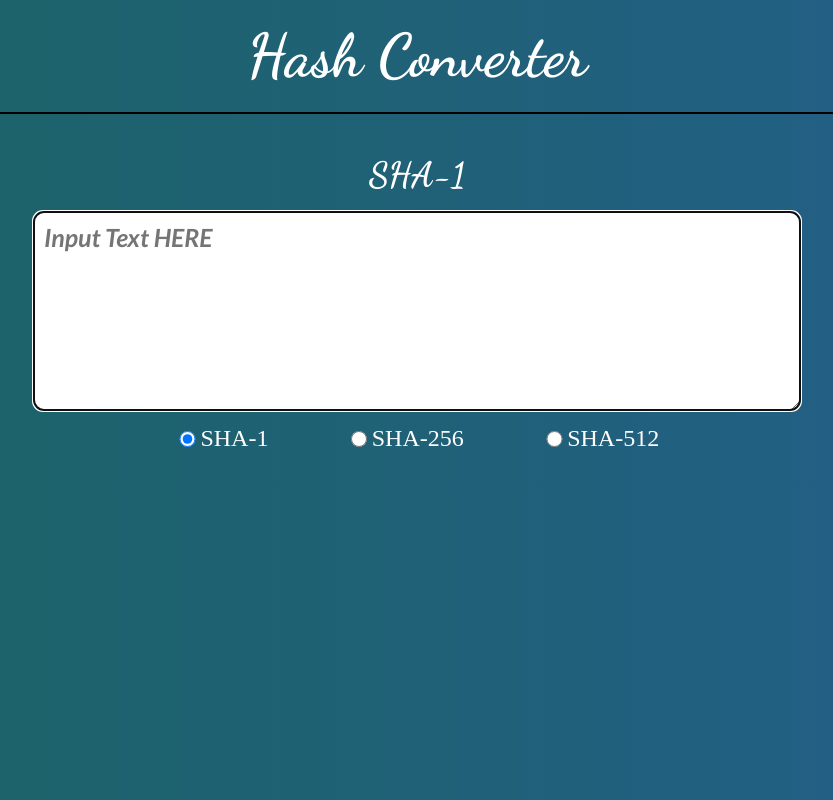
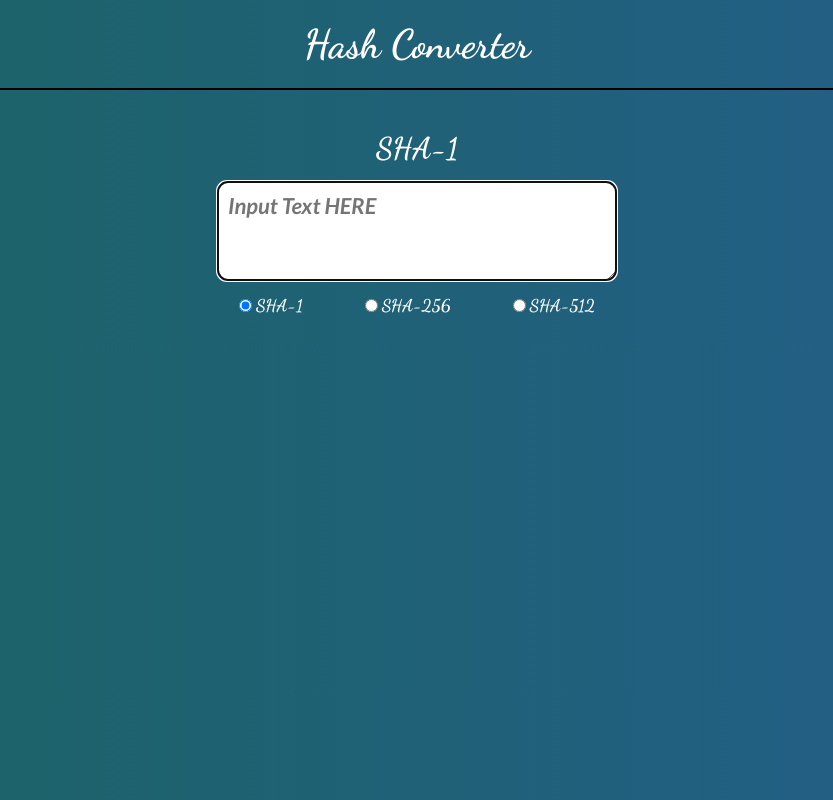
Before and after one commit to piyusharora91/REACT-HASH-GENERATOR, a React (Create React App) app: page / in a window 1280 px wide. Shown: the whole page, without its empty margins (223-1056 px from the left). Built offline with nearby package versions, Linux system fonts and the light colour scheme.

Commit message:
responsive design updates

```diff
--- a/src/App.css
+++ b/src/App.css
@@ -1,20 +1,3 @@
-@import url('https://fonts.googleapis.com/css2?family=Dancing+Script:wght@700&display=swap');
-@import url('https://fonts.googleapis.com/css2?family=Lato:ital,wght@1,700&display=swap');
-
-* {
-  padding: 0;
-  margin: 0;
-  text-decoration: none;
-  list-style: none;
-  box-sizing: border-box;
-}
-
-body {
-  background: linear-gradient(to right, rgb(27, 100, 100), rgb(36, 94, 138));
-  -webkit-font-smoothing: antialiased;
-  -moz-osx-font-smoothing: grayscale;
-}
-
 .main-app {
   display: flex;
   flex-direction: column;
@@ -33,9 +16,8 @@ body {
 }
 
 .navbar h1 {
-  font-family: 'Dancing Script', cursive;
   margin: auto;
-  font-size: 60px;
+  font-size: 40px;
   color: white;
 }
 
@@ -52,18 +34,17 @@ body {
 
 #algo-title {
   color: rgb(255, 255, 255);
-  font-size: 35px;
+  font-size: 30px;
   text-align: center;
-  font-family: 'Dancing Script', cursive;
 }
 
 #text-input {
   width: 80vw;
-  height: 120px;
+  height: 100px;
   padding: 10px;
   margin-top: 15px;
-  font-size: 25px;
-  font-family: Lato, Arial, Helvetica, sans-serif;
+  font-size: 22px;
+  font-family: Lato, sans-serif;
   border-radius: 10px;
 }
 
@@ -74,34 +55,26 @@ body {
   justify-content: space-evenly;
 }
 
-
 .algo-type-label {
+  cursor: pointer;
   display: flex;
   align-items: center;
 }
 
 .algo-type-label span {
-  font-size: 5vmin;
+  font-size: 17px;
   color: rgb(255, 255, 255);
+  margin-left: 4px;
 }
 
-.algo-type-label:hover {
-  cursor: pointer;
-}
-
-input[type="radio"] {
-  height: 3vh;
-  width: 3vw;
-}
-
-input[type="radio"]:hover {
+.algo-type {
+  height: 15px;
   cursor: pointer;
 }
 
 .result-container {
   width: 90%;
   margin-top: 30px;
-  font-family: Lato, Arial, Helvetica, sans-serif;
   color: rgb(255, 255, 255);
   text-align: center;
   height: max-content;
@@ -109,44 +82,20 @@ input[type="radio"]:hover {
 }
 
 .result-container h1 {
-  font-size: 25px;
+  font-size: 22px;
+  font-family: Lato, sans-serif;
 }
 
-@media screen and (min-width: 1100px) {
-
+@media screen and (min-width: 500px) {
   #text-input {
-    width: 40vw;
-    height: 20vh;
+    width: 400px;
   }
 
   .sha-type-change {
-    width: 50%;
-  }
-}
-
-@media screen and (min-width: 500px) {
-
-  #text-input {
-    width: 60vw;
-    height: 200px;
-  }
-
-  .algo-type-label span {
-    font-size: 3vmin;
-  }
-
-  input[type="radio"] {
-    height: 2vh;
-    width: 2vw;
+    width: 480px;
   }
 
   .result-container h1 {
     font-size: 30px;
   }
 }
-
-@media screen and (max-width: 400px) {
-  .navbar h1 {
-    font-size: 40px;
-  }
-}
--- a/src/Form.js
+++ b/src/Form.js
@@ -5,7 +5,6 @@ const Form = ({ displayInput, sha_type }) => {
             <form>
                 <textarea name="input_area" id="text-input"
                     onChange={displayInput}
-                    className="password-input"
                     placeholder="Input Text HERE" autoFocus /><br />
             </form>
         </div>
--- a/src/index.css
+++ b/src/index.css
@@ -1,137 +1,17 @@
+@import url('https://fonts.googleapis.com/css2?family=Dancing+Script:wght@700&display=swap');
+@import url('https://fonts.googleapis.com/css2?family=Lato:ital,wght@1,700&display=swap');
+
+* {
+  padding: 0;
+  margin: 0;
+  text-decoration: none;
+  list-style: none;
+  box-sizing: border-box;
+}
+
 body {
-  margin: 0;
-  font-family: -apple-system, BlinkMacSystemFont, 'Segoe UI', 'Roboto', 'Oxygen',
-    'Ubuntu', 'Cantarell', 'Fira Sans', 'Droid Sans', 'Helvetica Neue',
-    sans-serif;
+  background: linear-gradient(to right, rgb(27, 100, 100), rgb(36, 94, 138));
   -webkit-font-smoothing: antialiased;
   -moz-osx-font-smoothing: grayscale;
+  font-family: 'Dancing Script', cursive;
 }
-
-
-
-/*
-.fields {
-  text-align: center;
-}
-
-.container-body {
-  margin-top: 3vw;
-  width: 100%;
-}
-
-.container-body h1 {
-  font-family: 'Dancing Script', cursive;
-  color: white;
-  font-size: 40px;
-}
-
-.container-body textarea {
-  margin-left: 10px;
-  font-family: 'Lato', sans-serif;
-  width: 520px;
-  padding: auto;
-  border: 0.2vw solid #ccc;
-  border-radius: 0.9vw;
-  height: 10vw;
-  font-size: 2vw;
-}
-
-.fields button {
-  margin-left: 3vw;
-  margin-top: 1vw;
-  border-radius: 8px;
-  padding: 0.8vw;
-  border: 0;
-  font-weight: 600;
-  white-space: nowrap;
-  color: white;
-  background-color: rgb(44, 100, 104);
-}
-
-
-.fields button:hover {
-  background-color: rgb(32, 175, 188);
-  cursor: pointer;
-}
-
-.sha-type-change {
-  margin: 1vw 0vw;
-  display: inline-flex;
-}
-
-.container {
-  margin: 0vw 2vw;
-  font-size: 1.5vw;
-  color: white;
-}
-
-.container:hover {
-  cursor: pointer;
-}
-
-.radio-label {
-  margin-left: 0.5vw;
-}
-
-
-.result-container h1 {
-  color: white;
-  text-align: center;
-  font-size: 30px;
-  overflow-wrap: break-word;
-  margin: 15px 100px;
-}
-
-@media only screen and (min-device-width : 320px) and (max-device-width : 480px) {
-  .navbar h1 {
-    font-size: 45px;
-  }
-
-  .container-body h1 {
-    font-size: 26px;
-  }
-
-  .container-body textarea {
-    margin: 0px 0px 10px 1vw;
-    width: 300px;
-    height: 80px;
-    font-size: 20px;
-  }
-
-  .radio-label {
-    margin-left: 10px;
-    font-size: 16px;
-  }
-
-  .result-container h1 {
-    font-size: 19px;
-    margin: 15px 20px;
-  }
-}
-
-@media only screen and (min-device-width : 480px) and (max-device-width : 1024px) {
-  .navbar h1 {
-    font-size: 50px;
-  }
-
-  .container-body h1 {
-    font-size: 40px;
-  }
-
-  .container-body textarea {
-    margin: 0px 10px 10px 23px;
-    width: 500px;
-    height: 120px;
-    font-size: 30px;
-  }
-
-  .radio-label {
-    margin-left: 10px;
-    font-size: 20px;
-  }
-
-  .result-container h1 {
-    font-size: 25px;
-    margin: 15px 50px;
-  }
-} */
--- a/src/index.js
+++ b/src/index.js
@@ -1,6 +1,7 @@
 import React from 'react';
 import ReactDOM from 'react-dom';
 import App from './App';
+import './index.css';
 import reportWebVitals from './reportWebVitals';
 
 ReactDOM.render(
```
Also changed, not shown: src/App.js (+5 -3 lines), src/TypeChangeButtons.js (+6 -3 lines).
